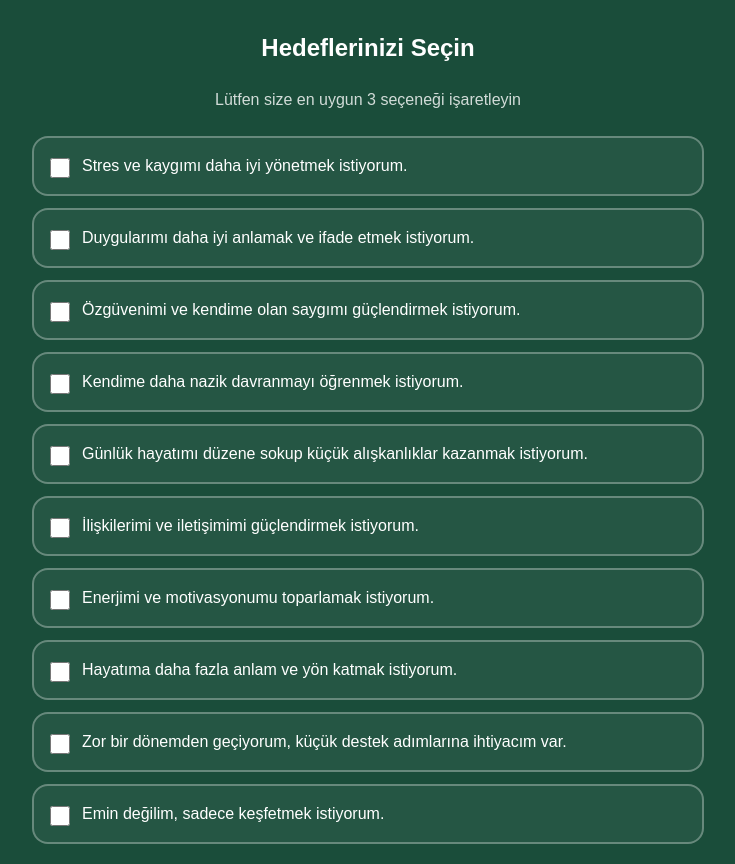
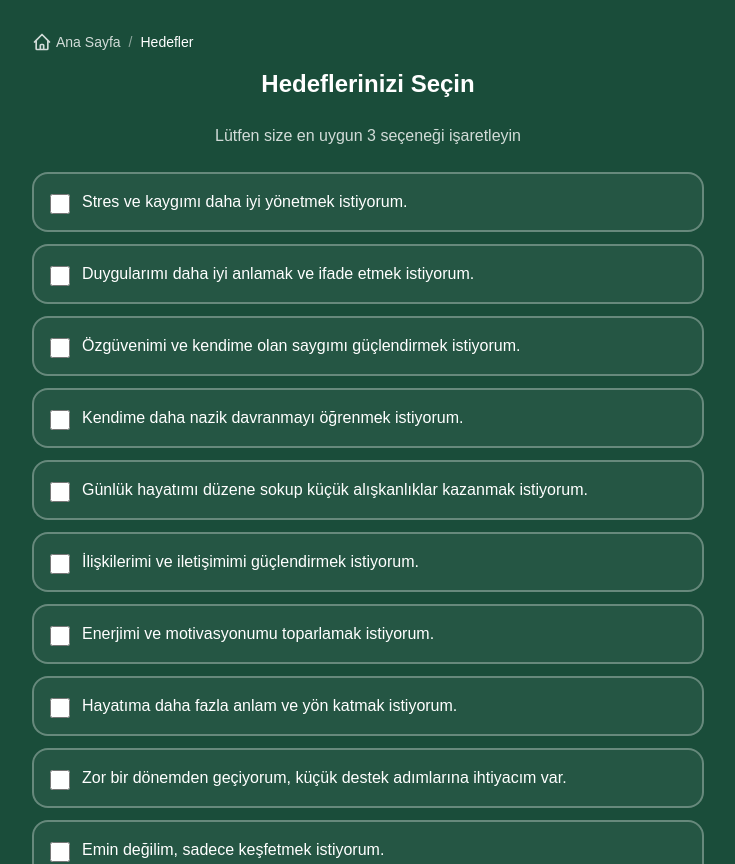
Before and after one commit to sambasoftwareuk/odysseyapp, a Next.js app: page /goals in a window 1280 px wide. Shown: the top 864 px of the page, without its empty margins (272-1007 px from the left). Built offline with nearby package versions, Linux system fonts and the light colour scheme.

Commit message:
create breadcrumb

```diff
--- /dev/null
+++ b/app/components/breadcumb.js
@@ -0,0 +1,39 @@
+"use client";
+
+import { useRouter } from "next/navigation";
+
+export default function Breadcrumb({ currentPage = "" }) {
+  const router = useRouter();
+
+  return (
+    <nav className="mb-4 flex items-center gap-2 text-sm text-white/80">
+      <button
+        onClick={() => router.push("/")}
+        className="flex items-center gap-1 transition-all hover:text-white active:scale-95 cursor-pointer"
+        aria-label="Ana sayfaya dön"
+      >
+        <svg
+          xmlns="http://www.w3.org/2000/svg"
+          className="h-5 w-5"
+          fill="none"
+          viewBox="0 0 24 24"
+          stroke="currentColor"
+          strokeWidth={2}
+        >
+          <path
+            strokeLinecap="round"
+            strokeLinejoin="round"
+            d="M3 12l2-2m0 0l7-7 7 7M5 10v10a1 1 0 001 1h3m10-11l2 2m-2-2v10a1 1 0 01-1 1h-3m-6 0a1 1 0 001-1v-4a1 1 0 011-1h2a1 1 0 011 1v4a1 1 0 001 1m-6 0h6"
+          />
+        </svg>
+        <span>Ana Sayfa</span>
+      </button>
+      {currentPage && (
+        <>
+          <span className="text-white/50">/</span>
+          <span className="text-white">{currentPage}</span>
+        </>
+      )}
+    </nav>
+  );
+}
--- a/app/goals/page.js
+++ b/app/goals/page.js
@@ -2,6 +2,7 @@
 
 import { useState } from "react";
 import { useRouter } from "next/navigation";
+import Breadcrumb from "../components/breadcumb";
 
 const goals = [
   "Stres ve kaygımı daha iyi yönetmek istiyorum.",
@@ -40,6 +41,9 @@ export default function GoalsPage() {
 
   return (
     <div className="flex min-h-screen flex-col bg-[#1a4d3a] px-4 py-8">
+      <div className="mx-auto w-full max-w-2xl">
+        <Breadcrumb currentPage="Hedefler" />
+      </div>
       <div className="mx-auto w-full max-w-2xl space-y-6">
         <h1 className="text-center text-2xl font-semibold text-white">
           Hedeflerinizi Seçin
```
